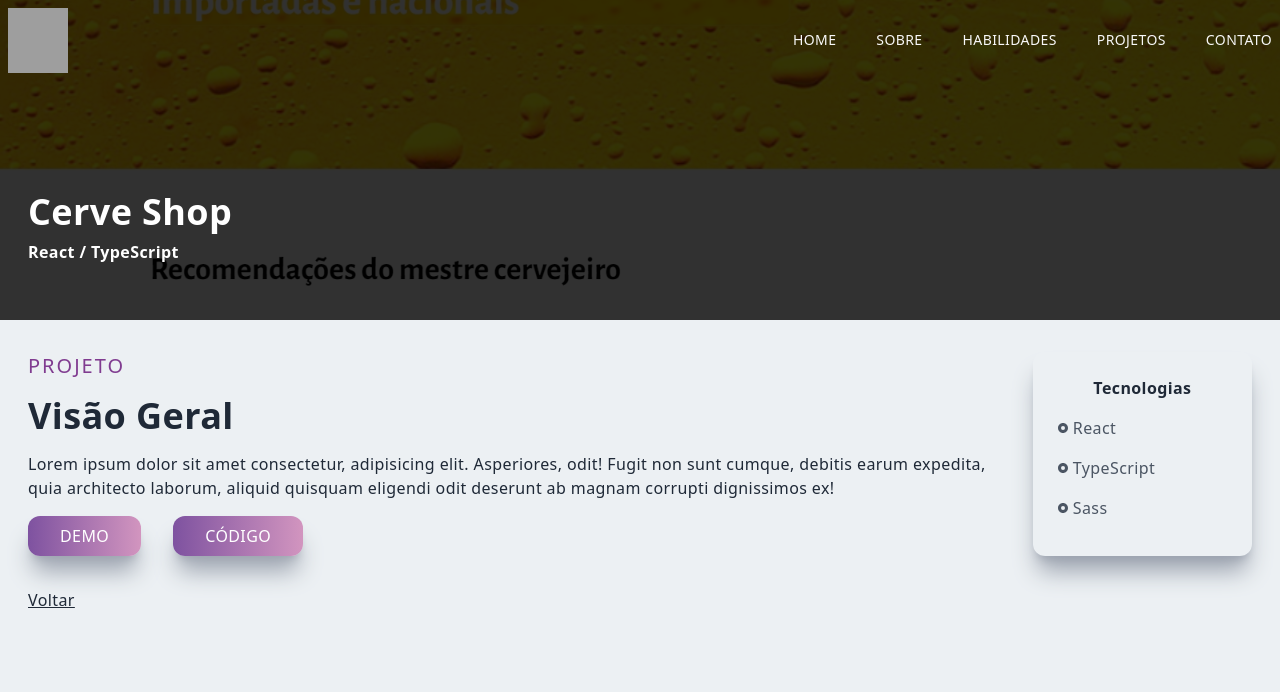
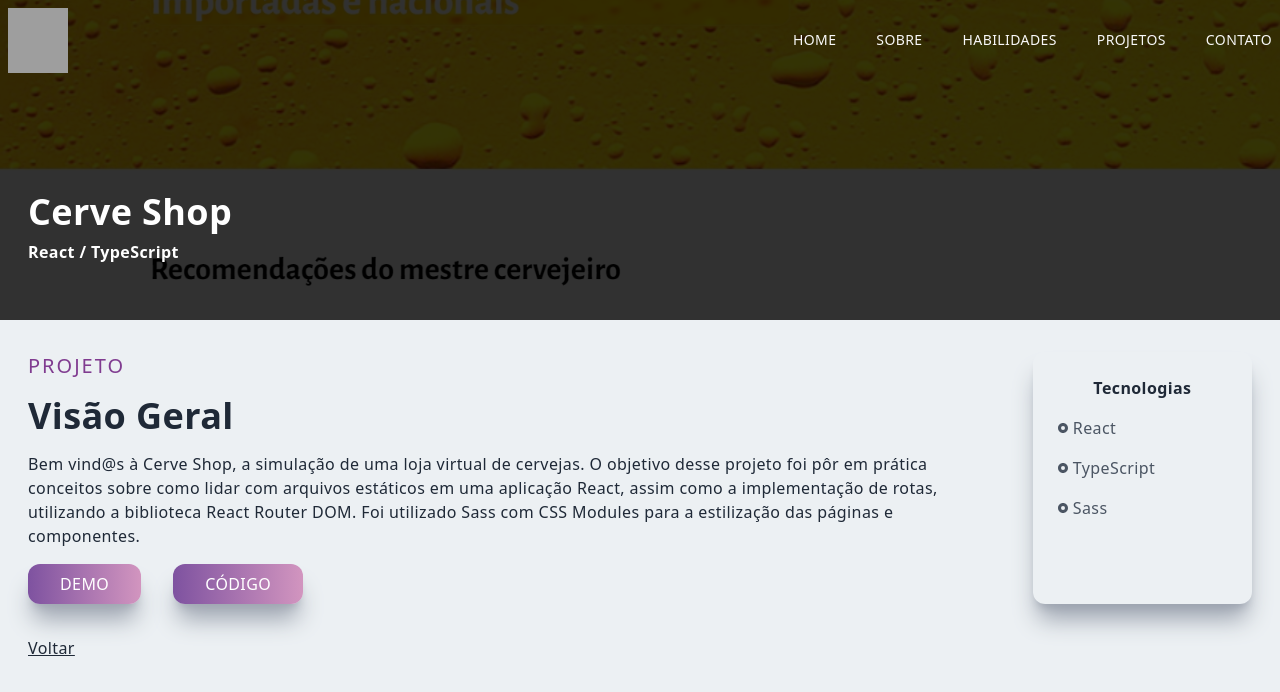
Before and after one commit to acn3to/portfolio, a Next.js app: page /cerveshop in a window 1280 px wide. Shown: the top 692 px of the page. Built offline with nearby package versions, Linux system fonts and the light colour scheme; grey boxes are pictures that could not be loaded.

Commit message:
feat: add projects descriptions

```diff
--- a/pages/cerveshop.jsx
+++ b/pages/cerveshop.jsx
@@ -28,13 +28,19 @@ const cerveshop = () => {
           </p>
           <h2 className="py-4">Visão Geral</h2>
           <p>
-            Lorem ipsum dolor sit amet consectetur, adipisicing elit.
-            Asperiores, odit! Fugit non sunt cumque, debitis earum expedita,
-            quia architecto laborum, aliquid quisquam eligendi odit deserunt ab
-            magnam corrupti dignissimos ex!
+            Bem vind@s à Cerve Shop, a simulação de uma loja virtual de
+            cervejas. O objetivo desse projeto foi pôr em prática conceitos
+            sobre como lidar com arquivos estáticos em uma aplicação React,
+            assim como a implementação de rotas, utilizando a biblioteca React
+            Router DOM. Foi utilizado Sass com CSS Modules para a estilização
+            das páginas e componentes.
           </p>
-          <button className="px-8 py-2 mt-4 mr-8">Demo</button>
-          <button className="px-8 py-2 mt-4">Código</button>
+          <a href="" target="_blank" rel="noreferrer">
+            <button className="px-8 py-2 mt-4 mr-8">Demo</button>
+          </a>
+          <a href="" target="_blank" rel="noreferrer">
+            <button className="px-8 py-2 mt-4">Código</button>
+          </a>
         </div>
         <div className="col-span-4 md:col-span-1 shadow-xl shadow-gray-400 rounded-xl p-4">
           <div className="p-2">
--- a/pages/dragonball.jsx
+++ b/pages/dragonball.jsx
@@ -28,13 +28,16 @@ const dragonball = () => {
           </p>
           <h2 className="py-4">Visão Geral</h2>
           <p>
-            Lorem ipsum dolor sit amet consectetur, adipisicing elit.
-            Asperiores, odit! Fugit non sunt cumque, debitis earum expedita,
-            quia architecto laborum, aliquid quisquam eligendi odit deserunt ab
-            magnam corrupti dignissimos ex!
+            Apaixonado por animes e pela cultura japonesa, decidi criar essa
+            interface de regristro e login de usuários inspirada em Dragon Ball
+            Super para pôr em prática animações utilizando CSS + JavaScript.
           </p>
-          <button className="px-8 py-2 mt-4 mr-8">Demo</button>
-          <button className="px-8 py-2 mt-4">Código</button>
+          <a href="" target="_blank" rel="noreferrer">
+            <button className="px-8 py-2 mt-4 mr-8">Demo</button>
+          </a>
+          <a href="" target="_blank" rel="noreferrer">
+            <button className="px-8 py-2 mt-4">Código</button>
+          </a>
         </div>
         <div className="col-span-4 md:col-span-1 shadow-xl shadow-gray-400 rounded-xl p-4">
           <div className="p-2">
--- a/pages/f4life.jsx
+++ b/pages/f4life.jsx
@@ -28,13 +28,18 @@ const f4life = () => {
           </p>
           <h2 className="py-4">Visão Geral</h2>
           <p>
-            Lorem ipsum dolor sit amet consectetur, adipisicing elit.
-            Asperiores, odit! Fugit non sunt cumque, debitis earum expedita,
-            quia architecto laborum, aliquid quisquam eligendi odit deserunt ab
-            magnam corrupti dignissimos ex!
+            F4Life Landing Page simula uma página institucional de uma empresa
+            que facilita a locação de imóveis para estudantes universitários. O
+            objetivo desse projeto foi, principalmente, a utilização de Regex
+            para a validação de formulários e a utilização de animações com CSS
+            e JavaScript.
           </p>
-          <button className="px-8 py-2 mt-4 mr-8">Demo</button>
-          <button className="px-8 py-2 mt-4">Código</button>
+          <a href="" target="_blank" rel="noreferrer">
+            <button className="px-8 py-2 mt-4 mr-8">Demo</button>
+          </a>
+          <a href="" target="_blank" rel="noreferrer">
+            <button className="px-8 py-2 mt-4">Código</button>
+          </a>
         </div>
         <div className="col-span-4 md:col-span-1 shadow-xl shadow-gray-400 rounded-xl p-4">
           <div className="p-2">
--- a/pages/studytimer.jsx
+++ b/pages/studytimer.jsx
@@ -28,13 +28,17 @@ const studytimer = () => {
           </p>
           <h2 className="py-4">Visão Geral</h2>
           <p>
-            Lorem ipsum dolor sit amet consectetur, adipisicing elit.
-            Asperiores, odit! Fugit non sunt cumque, debitis earum expedita,
-            quia architecto laborum, aliquid quisquam eligendi odit deserunt ab
-            magnam corrupti dignissimos ex!
+            O Study Timer trata-se de um cronômetro para atividades que podem
+            ser adicionadas pelo usuário. O objetivo desse projeto foi entender
+            e pôr em prática os conceitos de Componentização, Props e State em
+            React, e a utilização dos hooks useState e useEffect.
           </p>
-          <button className="px-8 py-2 mt-4 mr-8">Demo</button>
-          <button className="px-8 py-2 mt-4">Código</button>
+          <a href="" target="_blank" rel="noreferrer">
+            <button className="px-8 py-2 mt-4 mr-8">Demo</button>
+          </a>
+          <a href="" target="_blank" rel="noreferrer">
+            <button className="px-8 py-2 mt-4">Código</button>
+          </a>
         </div>
         <div className="col-span-4 md:col-span-1 shadow-xl shadow-gray-400 rounded-xl p-4">
           <div className="p-2">
```
